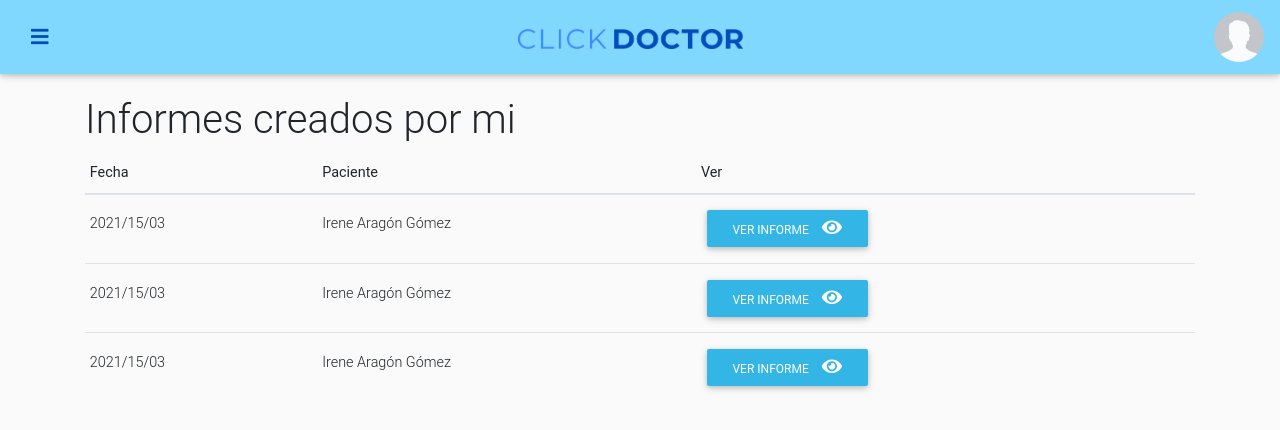
After one commit to IreneAragon/clickdoctor, a PHP site: page /areaProfesional/verInformes.php in a window 1280 px wide. The commit adds this page. Shown: the top 430 px of the page. Run offline with PHP 8.4, Linux system fonts and the light colour scheme; some libraries are stand-ins or nearby versions.

Commit message:
vista tabla ver informe con btn abre pdf

```diff
--- /dev/null
+++ b/areaProfesional/verInformes.php
@@ -0,0 +1,58 @@
+<?php
+// muestra errores php
+error_reporting(E_ALL);
+ini_set('display_errors', '1');
+// Inicia sesión solo si no lo está ya
+if (!isset($_SESSION)) {
+    session_start();
+}
+include_once '../include/cabeceraProfesionales.html';
+include_once '../include/navProfesionales.php';
+
+
+    // Store the file name into variable
+    // $file = 'Alicia_Alcaide_Jiménez_17032021121903';
+    // $filepath = "/Applications/MAMP/htdocs/CLICK_DOCTOR/historiales/19/Alicia_Alcaide_Jiménez_17032021121903.pdf";
+    // $filepath = $_SERVER['DOCUMENT_ROOT'].'/CLICK_DOCTOR/historiales/19/Alicia_Alcaide_Jiménez_17032021121903';
+    // Header content type
+    // header("Content-type: application/pdf");
+    // Send the file to the browser.
+    // readfile($filepath);
+
+
+ ?>
+
+ <div class="container mt-5">
+     <h1 class="mt-5">Informes creados por mi</h1>
+
+     <table class="table table-sm table-hover" id="tablaProfInformes">
+         <thead>
+             <tr>
+                 <th scope="col">Fecha</th>
+                 <th scope="col">Paciente</th>
+                 <th scope="col">Ver</th>
+             </tr>
+         </thead>
+         <tbody id="listaProfInformes">
+             <!-- tr obtenidas por ajax -->
+             <form class="" action="abrirInforme.php" method="post">
+                 <tr>
+                     <td>2021/15/03</td>
+                     <td>Irene Aragón Gómez</td>
+                     <td> <button type="submit" class="btn btn-info btn-sm btnStyle">Ver Informe <i class="fa fa-eye iconoOjo"></i></button> </td>
+                </tr>
+                <tr>
+                    <td>2021/15/03</td>
+                    <td>Irene Aragón Gómez</td>
+                    <td> <button type="submit" class="btn btn-info btn-sm btnStyle">Ver Informe <i class="fa fa-eye iconoOjo"></i></button> </td>
+               </tr>
+               <tr>
+                   <td>2021/15/03</td>
+                   <td>Irene Aragón Gómez</td>
+                   <td> <button type="submit" class="btn btn-info btn-sm btnStyle">Ver Informe <i class="fa fa-eye iconoOjo"></i></button> </td>
+              </tr>
+             </form>
+
+         </tbody>
+     </table>
+ </div>
--- a/css/myStyles.css
+++ b/css/myStyles.css
@@ -7,6 +7,13 @@ body {
 }
 .inputError {
     background: #F8D7DA;
+}
+.iconoOjo  {
+    font-size: 18px;
+    margin-left: 10px;
+}
+.btnStyle{
+    font-size: 12px!important;
 }
 /*********************************************************
 *                                                        *
```
Also changed, not shown: areaProfesional/abrirInforme.php (added, +23 -0 lines), 1 other file.
